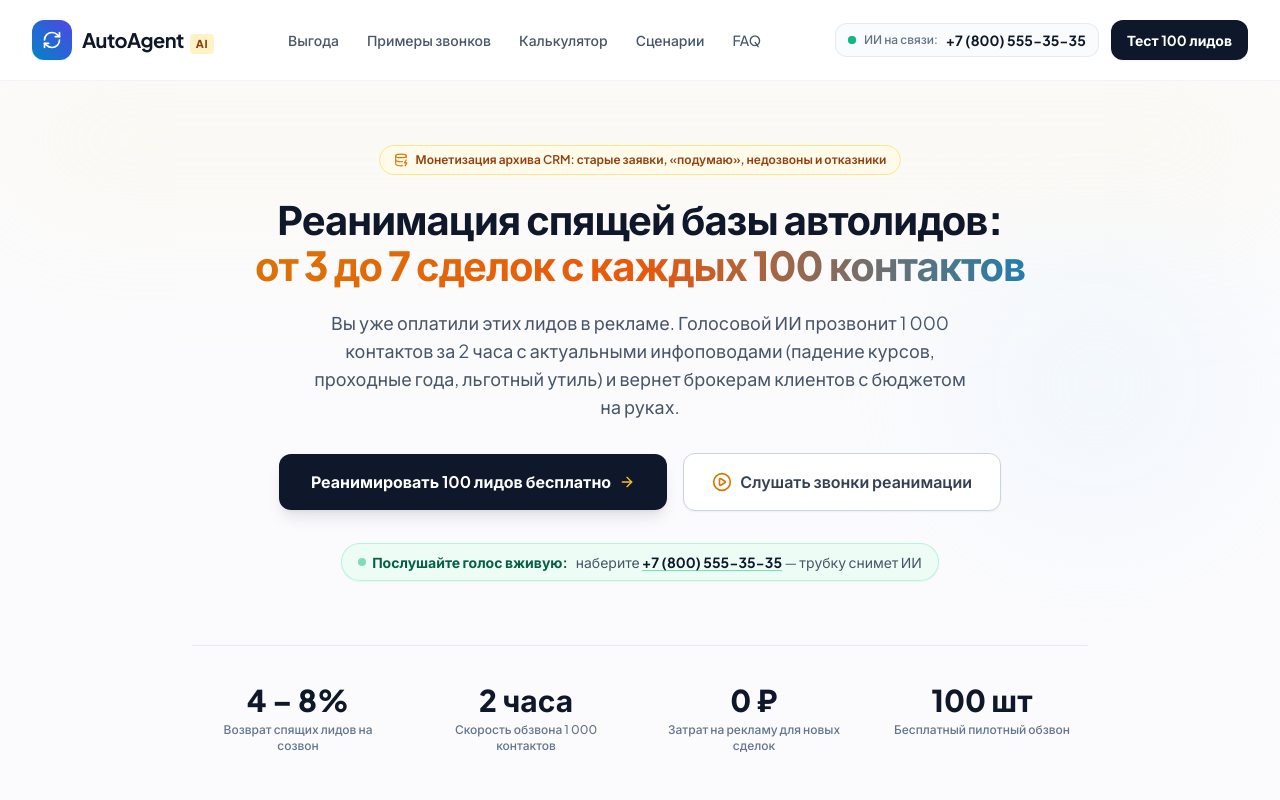
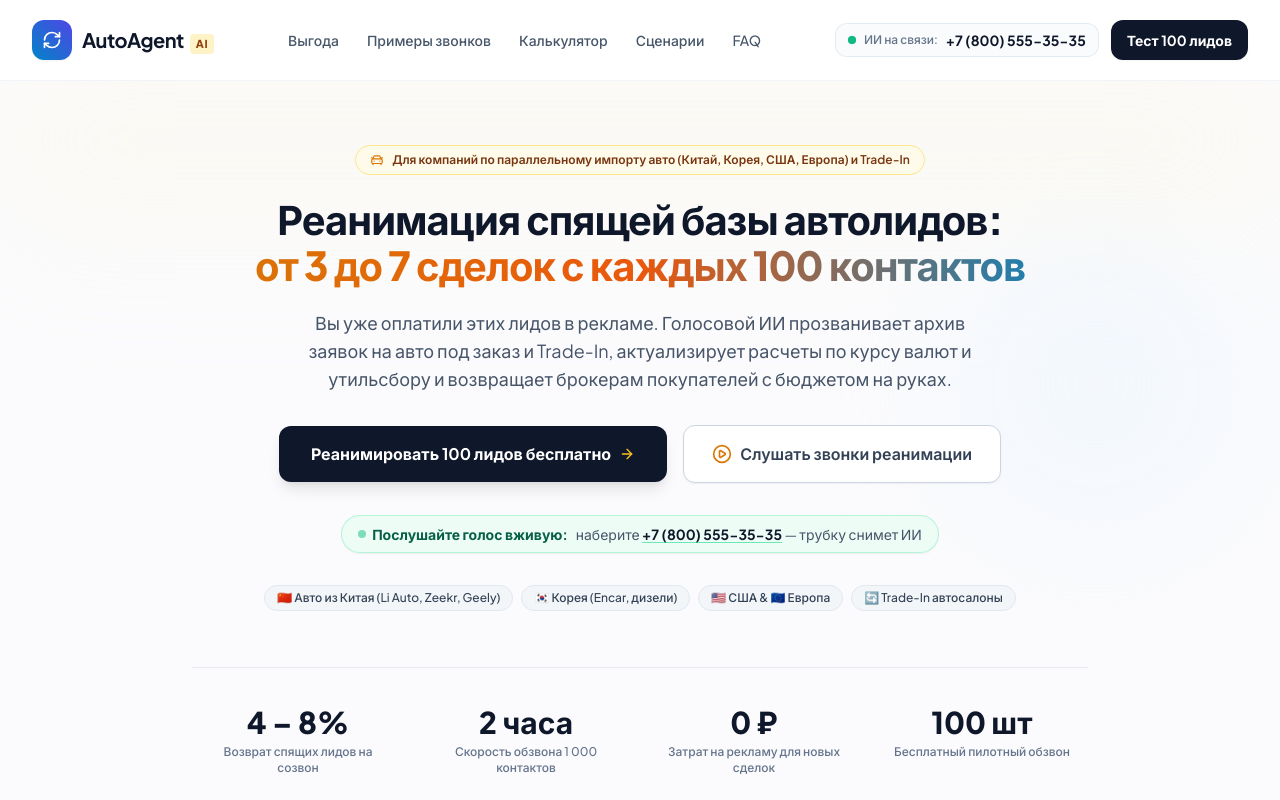
Before and after one commit to batumirentauto/ai-call-center, a website: page reactivation.html in a window 1280 px wide. Shown: the top 800 px of the page. Drawn offline with nearby package versions, Linux system fonts and the light colour scheme.

Commit message:
Add explicit niche targeting (China, Korea, USA, Europe, Trade-In) to reactivation first screen

```diff
--- a/reactivation.html
+++ b/reactivation.html
@@ -132,11 +132,11 @@
 
     <div class="max-w-7xl mx-auto px-4 sm:px-6 lg:px-8">
 
-      <!-- Target Tag -->
+      <!-- Target Tag (Explicit Niche: Parallel Import + Trade-In) -->
       <div class="flex justify-center mb-5 md:mb-6">
-        <div class="inline-flex items-center gap-2 px-3 sm:px-3.5 py-1.5 rounded-full bg-amber-50 border border-amber-200 text-[11px] sm:text-xs font-semibold text-amber-800 text-center">
-          <i data-lucide="database-zap" class="w-3.5 h-3.5 text-amber-600 shrink-0"></i>
-          <span>Монетизация архива CRM: старые заявки, «подумаю», недозвоны и отказники</span>
+        <div class="inline-flex items-center gap-2 px-3 sm:px-3.5 py-1.5 rounded-full bg-amber-50 border border-amber-200 text-[11px] sm:text-xs font-semibold text-amber-900 text-center">
+          <i data-lucide="car-front" class="w-3.5 h-3.5 text-amber-600 shrink-0"></i>
+          <span>Для компаний по параллельному импорту авто (Китай, Корея, США, Европа) и Trade-In</span>
         </div>
       </div>
 
@@ -147,7 +147,7 @@
           <span class="block mt-1 sm:mt-1.5 pb-2 bg-gradient-to-r from-amber-600 via-orange-600 to-sky-600 bg-clip-text text-transparent">от&nbsp;3 до&nbsp;7 сделок с&nbsp;каждых 100&nbsp;контактов</span>
         </h1>
         <p class="mt-3 md:mt-4 text-sm sm:text-base md:text-lg text-slate-600 max-w-2xl mx-auto font-normal leading-relaxed">
-          Вы уже оплатили этих лидов в рекламе. Голосовой ИИ прозвонит 1&nbsp;000 контактов за 2 часа с актуальными инфоповодами (падение курсов, проходные года, льготный утиль) и вернет брокерам клиентов с бюджетом на руках.
+          Вы уже оплатили этих лидов в рекламе. Голосовой ИИ прозванивает архив заявок на авто под заказ и Trade-In, актуализирует расчеты по курсу валют и утильсбору и возвращает брокерам покупателей с бюджетом на руках.
         </p>
       </div>
 
@@ -164,7 +164,7 @@
       </div>
 
       <!-- Live Test Call Badge -->
-      <div class="flex justify-center mb-12 md:mb-16">
+      <div class="flex justify-center mb-6 md:mb-8">
         <div class="inline-flex flex-wrap items-center justify-center gap-1.5 sm:gap-2 px-3.5 sm:px-4 py-2 rounded-2xl sm:rounded-full bg-emerald-50/90 border border-emerald-200/80 text-xs sm:text-sm text-slate-700 shadow-sm text-center">
           <span class="flex items-center gap-1.5 font-bold text-emerald-800 shrink-0">
             <span class="w-2 h-2 rounded-full bg-emerald-500 animate-pulse"></span>
@@ -172,6 +172,22 @@
           </span>
           <span class="text-slate-600">наберите <a href="tel:+78005553535" class="font-bold text-slate-900 hover:text-emerald-700 underline decoration-emerald-300 underline-offset-2">+7 (800) 555-35-35</a> — трубку снимет ИИ</span>
         </div>
+      </div>
+
+      <!-- Segments Supported Pills -->
+      <div class="flex flex-wrap items-center justify-center gap-2 mb-10 md:mb-14">
+        <span class="inline-flex items-center gap-1.5 px-3 py-1 rounded-full bg-slate-100/80 border border-slate-200 text-[11px] sm:text-xs text-slate-700 font-medium">
+          🇨🇳 Авто из Китая (Li Auto, Zeekr, Geely)
+        </span>
+        <span class="inline-flex items-center gap-1.5 px-3 py-1 rounded-full bg-slate-100/80 border border-slate-200 text-[11px] sm:text-xs text-slate-700 font-medium">
+          🇰🇷 Корея (Encar, дизели)
+        </span>
+        <span class="inline-flex items-center gap-1.5 px-3 py-1 rounded-full bg-slate-100/80 border border-slate-200 text-[11px] sm:text-xs text-slate-700 font-medium">
+          🇺🇸 США &amp; 🇪🇺 Европа
+        </span>
+        <span class="inline-flex items-center gap-1.5 px-3 py-1 rounded-full bg-slate-100/80 border border-slate-200 text-[11px] sm:text-xs text-slate-700 font-medium">
+          🔄 Trade-In автосалоны
+        </span>
       </div>
 
       <!-- Stats / Trust Counters for Reactivation -->
```
